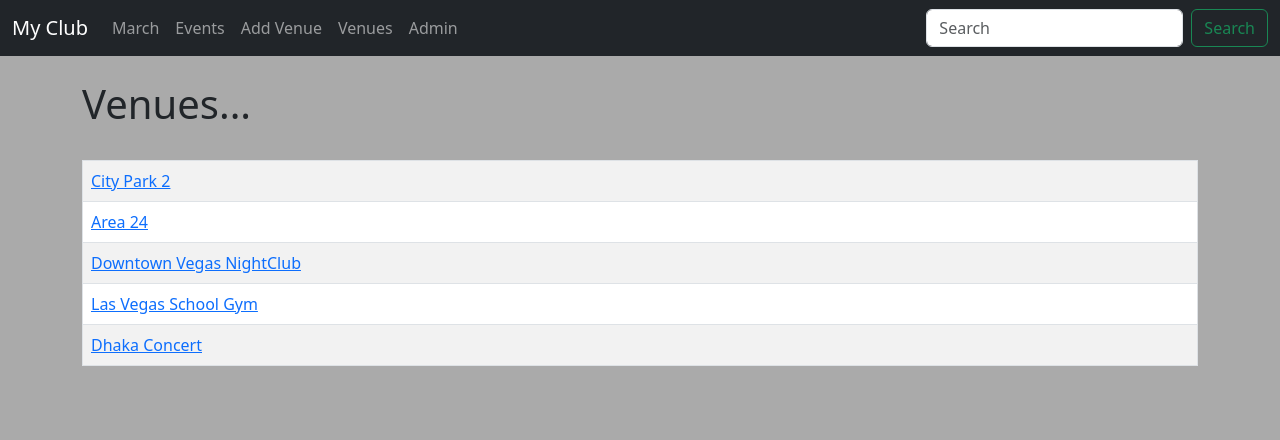
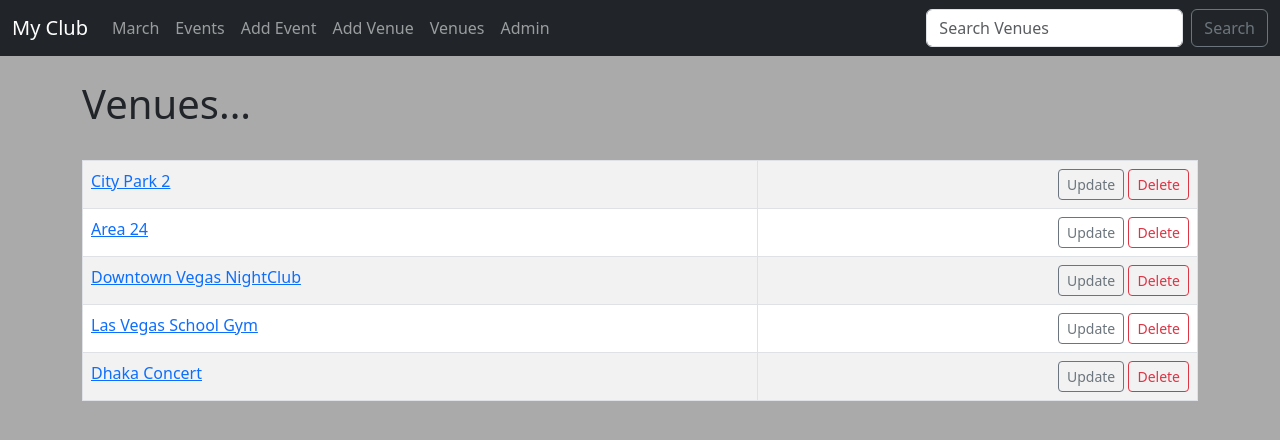
Before and after one commit to tharnob/django_practice_wednesdays, a Django app: page /list_venues/ in a window 1280 px wide. Shown: the top 440 px of the page. Run offline with Django 5.2, Linux system fonts and the light colour scheme; data comes from the database, SQL or seed files in the repository; both versions use the stored data as it was after the commit.

Commit message:
CRUD Operation Ended for events and venues

```diff
--- a/myclub_website/events/templates/event_list.html
+++ b/myclub_website/events/templates/event_list.html
@@ -38,6 +38,10 @@
 
       </p>
     </div>
+    <div class="card-footer text-body-secondary">
+        <a href="{% url 'update-event' event.id %}" class="btn btn-outline-secondary btn-sm">Update Event</a>
+        <a href="{% url 'delete-event' event.id %}" class="btn btn-outline-danger btn-sm">Delete Event</a>
+    </div>
 </div>
 
 <br>
--- a/myclub_website/events/templates/navbar.html
+++ b/myclub_website/events/templates/navbar.html
@@ -14,6 +14,9 @@
             <a class="nav-link" href="{% url 'list-events' %}">Events</a>
           </li>
           <li class="nav-item">
+            <a class="nav-link" href="{% url 'add-event' %}">Add Event</a>
+          </li>
+          <li class="nav-item">
             <a class="nav-link" href="{% url 'add-venue' %}">Add Venue</a>
           </li>
           <li class="nav-item">
@@ -24,9 +27,10 @@
           </li>
 
         </ul>
-        <form class="d-flex" role="search">
-          <input class="form-control me-2" type="search" placeholder="Search" aria-label="Search">
-          <button class="btn btn-outline-success" type="submit">Search</button>
+        <form class="d-flex" role="search" method="POST" action="{% url 'search-venues' %}">
+          {% csrf_token %}
+          <input class="form-control me-2" type="search" placeholder="Search Venues" aria-label="Search" name="searched">
+          <button class="btn btn-outline-secondary" type="submit">Search</button>
         </form>
       </div>
     </div>
--- a/myclub_website/events/templates/venues.html
+++ b/myclub_website/events/templates/venues.html
@@ -12,7 +12,13 @@
 
 {% for venue in venue_list %}
     <tr>
-        <td><a href="{% url 'show-venue' venue.id %}">{{ venue }}</a></td>
+        <td>
+            <a href="{% url 'show-venue' venue.id %}">{{ venue }}</a>
+        </td>
+        <td align="right">
+            <a href="{% url 'update-venue' venue.id %}" class="btn btn-outline-secondary btn-sm">Update</a>
+            <a href="{% url 'delete-venue' venue.id %}" class="btn btn-outline-danger btn-sm">Delete</a>
+        </td>
 
     </tr>
 {% endfor %}
--- a/myclub_website/events/urls.py
+++ b/myclub_website/events/urls.py
@@ -7,5 +7,14 @@ urlpatterns = [
     path('events/', views.all_events, name="list-events"),
     path('add_venue/', views.add_venue, name="add-venue"),
     path('list_venues/', views.list_venues, name="list-venues"),
-    path('show_venue/<venue_id>', views.show_venue, name="show-venue")
+    path('show_venue/<venue_id>', views.show_venue, name="show-venue"),
+    path('search_venues', views.search_venues, name="search-venues"),
+    path('update_venue/<venue_id>', views.update_venue, name="update-venue"),
+    path('add_event/', views.add_event, name="add-event"),
+    path('update_event/<event_id>', views.update_event, name="update-event"),
+    path('delete_event/<event_id>', views.delete_event, name="delete-event"),
+    path('delete_venue/<venue_id>', views.delete_venue, name="delete-venue"),
+
+
+
 ]
--- a/myclub_website/events/views.py
+++ b/myclub_website/events/views.py
@@ -1,12 +1,89 @@
-from django.shortcuts import render
+from django.shortcuts import render, redirect
 import calendar
 from calendar import HTMLCalendar
 from datetime import datetime
 from django.http import HttpResponseRedirect
 from .models import Event, Venue
-from .forms import VenueForm
+from .forms import VenueForm, EventForm
 
 # Create your views here.
+
+def delete_venue(request, venue_id):
+    venue = Venue.objects.get(pk=venue_id)
+    venue.delete()
+    return redirect('list-venues')
+
+
+def delete_event(request, event_id):
+    event = Event.objects.get(pk=event_id)
+    event.delete()
+    return redirect('list-events')
+
+
+
+def update_event(request, event_id):
+    event = Event.objects.get(pk=event_id)
+    form = EventForm(request.POST or None, instance=event)
+    if form.is_valid():
+        form.save()
+        return redirect('list-events')
+    context = {
+        "event" : event,
+        "form" : form,
+    }
+    return render(request, 'update_event.html', context)
+
+
+def add_event(request):
+
+    submitted = False
+    if request.method == "POST":
+        form = EventForm(request.POST)
+        if form.is_valid():
+            form.save()
+            return HttpResponseRedirect('/add_event?submitted=True')
+    else:
+        form = EventForm
+        if 'submitted' in request.GET:
+            submitted = True
+
+    context = {
+        'form' : form,
+        'submitted' : submitted,
+    }
+    return render(request, 'add_event.html', context)
+
+
+
+
+def update_venue(request, venue_id):
+    venue = Venue.objects.get(pk=venue_id)
+    form = VenueForm(request.POST or None, instance=venue)
+    if form.is_valid():
+        form.save()
+        return redirect('list-venues')
+    context = {
+        "venue" : venue,
+        "form" : form,
+    }
+    return render(request, 'update_venue.html', context)
+
+
+
+def search_venues(request):
+    if request.method == "POST":
+        searched = request.POST['searched']
+        venues = Venue.objects.filter(name__contains=searched)
+        context = {
+            "searched" : searched,
+            "venues" : venues,
+        }
+        return render(request, 'search_venues.html', context)
+    else:
+        return render(request, 'search_venues.html', {})
+
+
+
 def show_venue(request, venue_id):
     venue = Venue.objects.get(pk=venue_id)
     context = {
```
Also changed, not shown: myclub_website/events/forms.py (+27 -1 lines), myclub_website/events/templates/add_event.html (added, +30 -0 lines), myclub_website/events/templates/search_venues.html (added, +24 -0 lines), myclub_website/events/templates/update_event.html (added, +24 -0 lines), myclub_website/events/templates/update_venue.html (added, +24 -0 lines), myclub_website/db.sqlite3.
